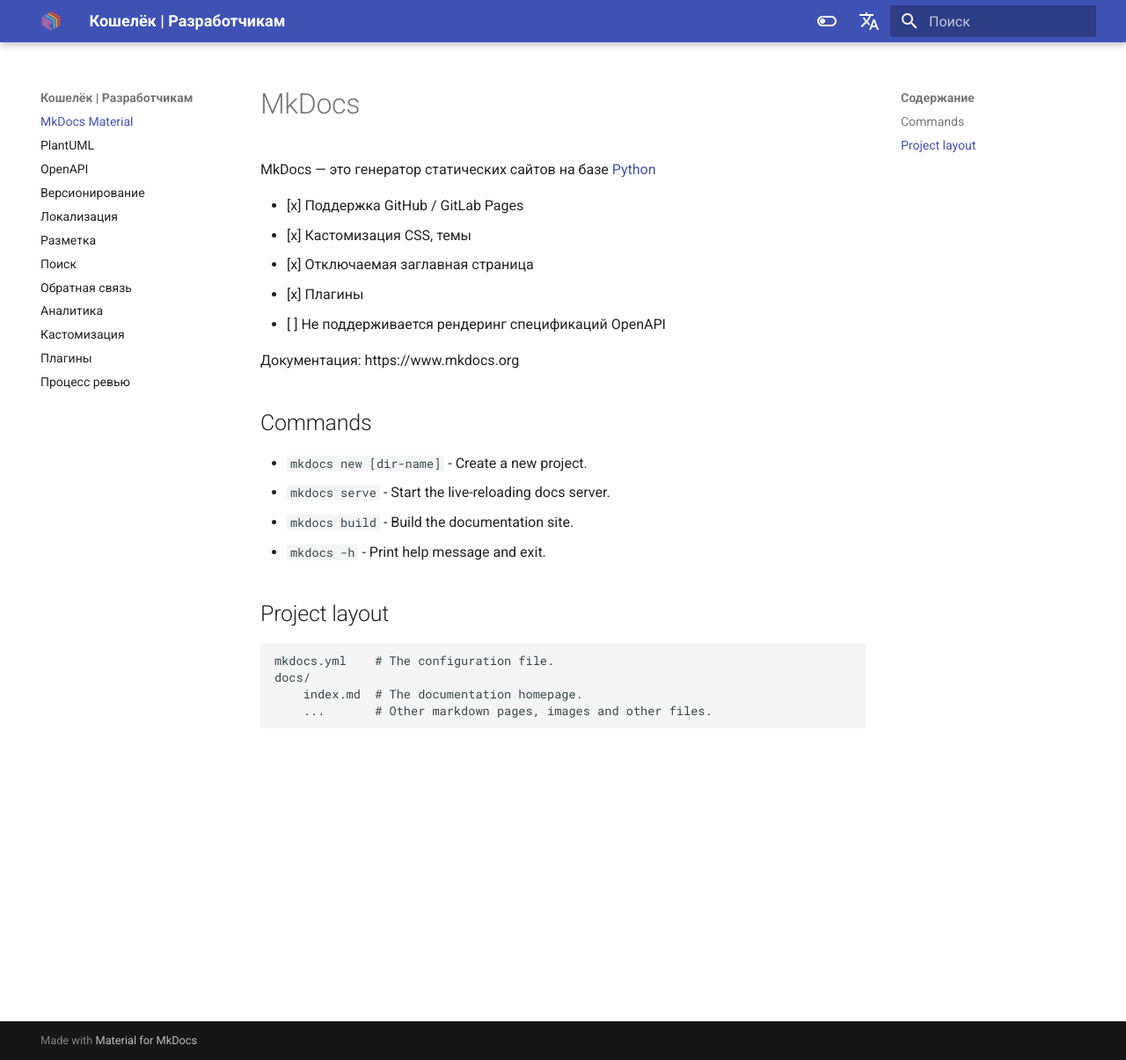
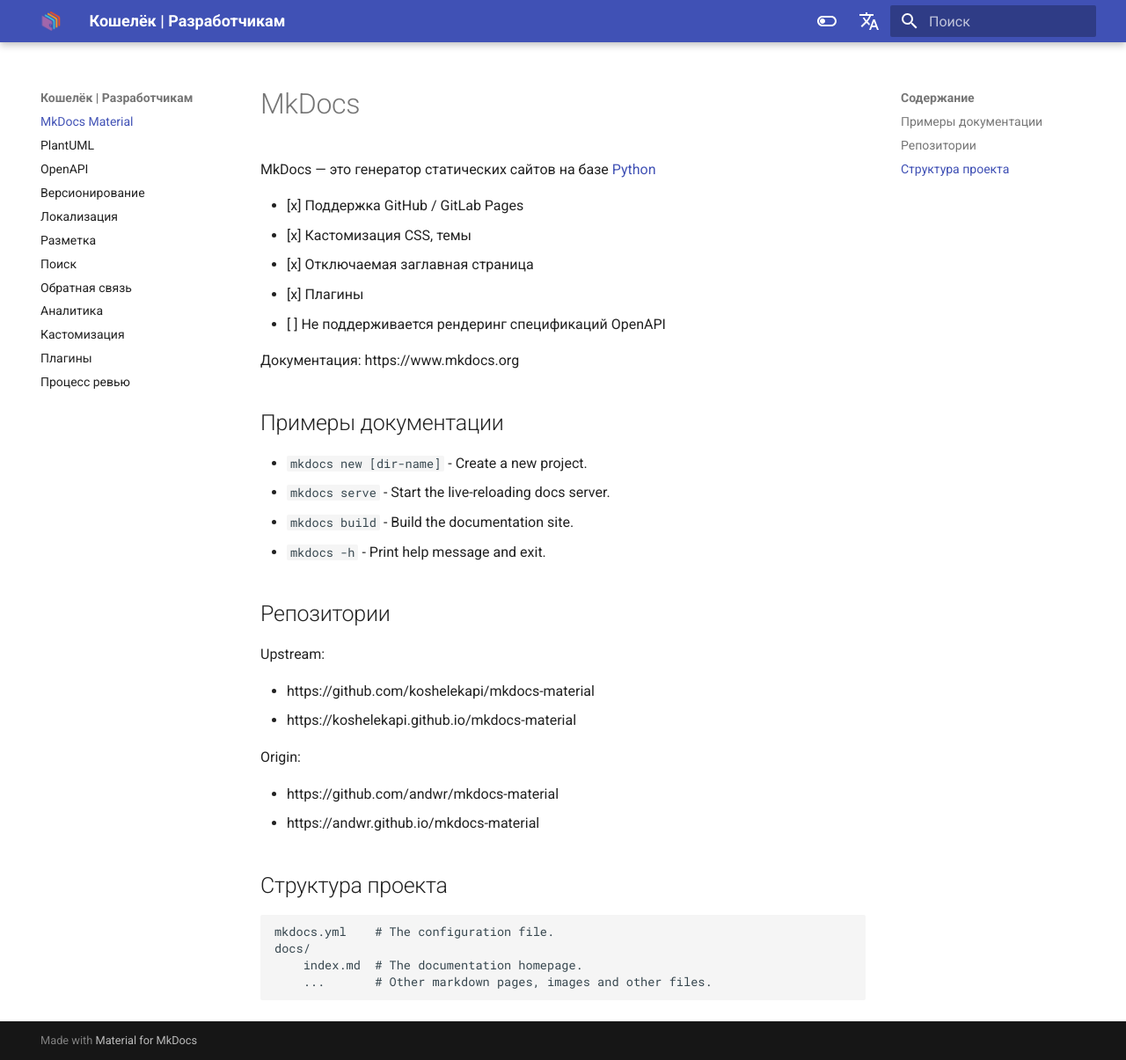
Before and after one commit to koshelekapi/mkdocs-material, an MkDocs documentation site: the page built from docs/index.md, in a window 1280 px wide and 1205 px high. Shown: the whole window at 88% size. Built offline with MkDocs 1.6.1 and Material for MkDocs 9.7.7, drawn with Linux system fonts in a browser that asks for light colours; comment, search, counter and statistics services are not loaded.

Commit message:
Updated docs/index.md

```diff
--- a/docs/index.md
+++ b/docs/index.md
@@ -10,14 +10,26 @@
 
 Документация: https://www.mkdocs.org
 
-## Commands
+## Примеры документации
 
 * `mkdocs new [dir-name]` - Create a new project.
 * `mkdocs serve` - Start the live-reloading docs server.
 * `mkdocs build` - Build the documentation site.
 * `mkdocs -h` - Print help message and exit.
 
-## Project layout
+## Репозитории
+
+Upstream:
+
+* https://github.com/koshelekapi/mkdocs-material
+* https://koshelekapi.github.io/mkdocs-material
+
+Origin:
+
+* https://github.com/andwr/mkdocs-material
+* https://andwr.github.io/mkdocs-material
+
+## Структура проекта
 
     mkdocs.yml    # The configuration file.
     docs/
```
